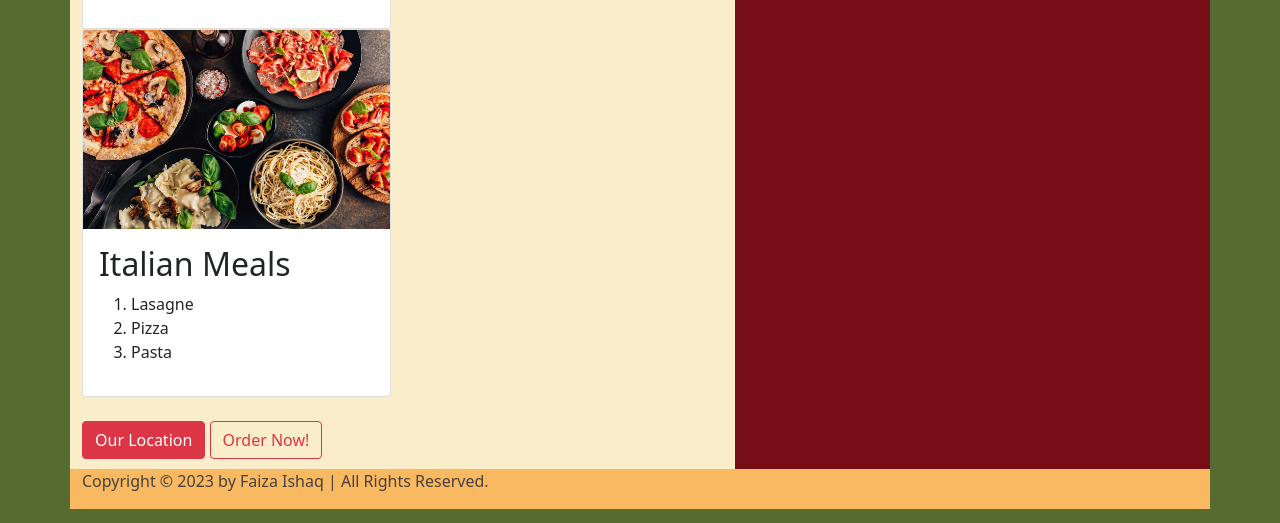
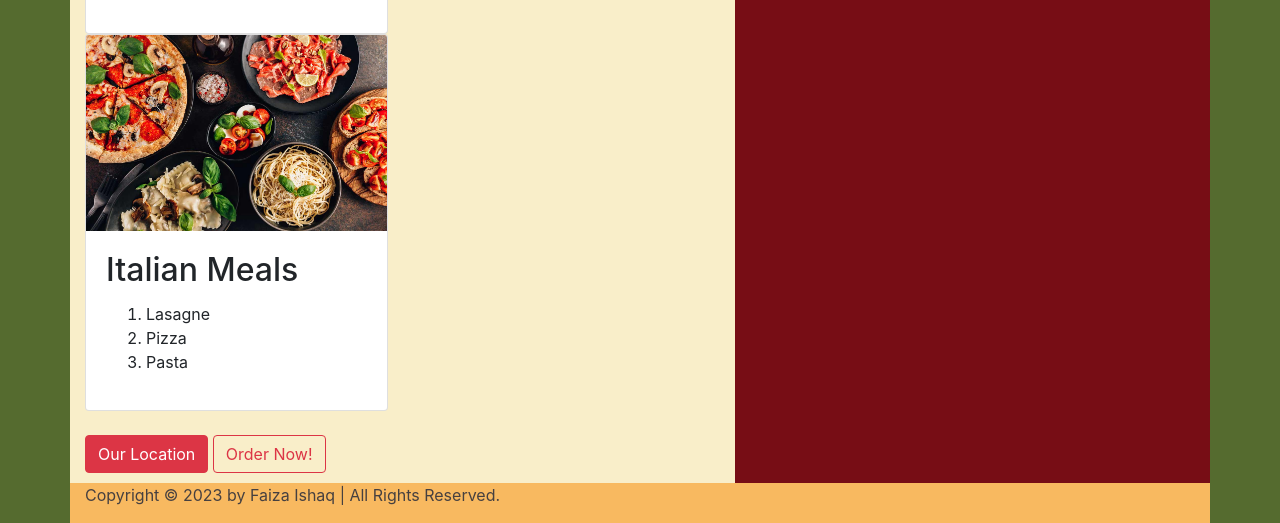
Before and after one commit to faiza-ishaq/Landing-page, a plain HTML site: page index.html in a window 1280 px wide. Shown: the part 544-1067 px from the top of the page. Drawn offline with nearby package versions, Linux system fonts and the light colour scheme.

Commit message:
Update index.html

```diff
--- a/index.html
+++ b/index.html
@@ -4,7 +4,8 @@
         <meta charset="UTF-8">
         <title>Tasty Meals </title>
         <meta name="viewport" content="width=device-width,initial-scale=1.0">
-        <link rel="stylesheet" href="/bootstrap.css">
+<!--         <link rel="stylesheet" href="/bootstrap.css"> -->
+        <link rel="stylesheet" href="https://cdn.jsdelivr.net/npm/bootstrap@4.3.1/dist/css/bootstrap.min.css" integrity="sha384-ggOyR0iXCbMQv3Xipma34MD+dH/1fQ784/j6cY/iJTQUOhcWr7x9JvoRxT2MZw1T" crossorigin="anonymous">
         <link rel="stylesheet" href="style.css">
     </head>
     <body>
```
